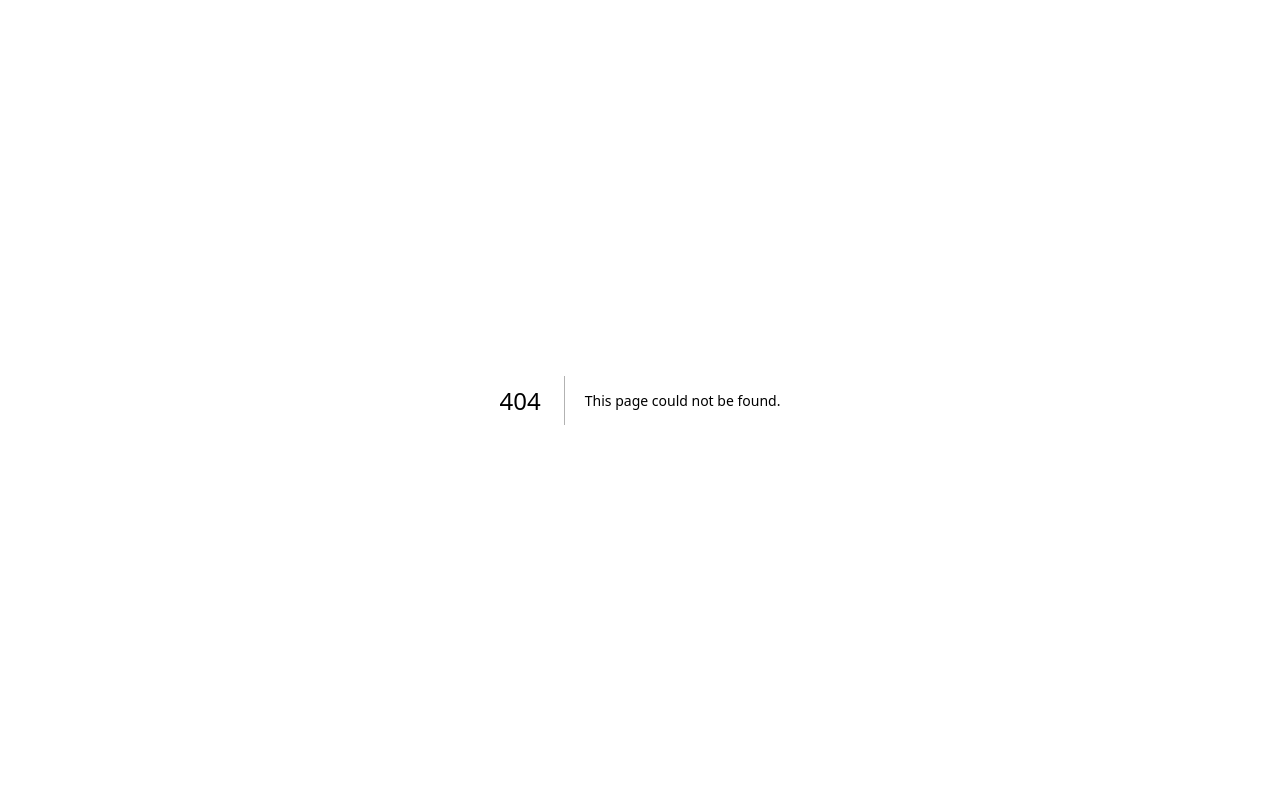
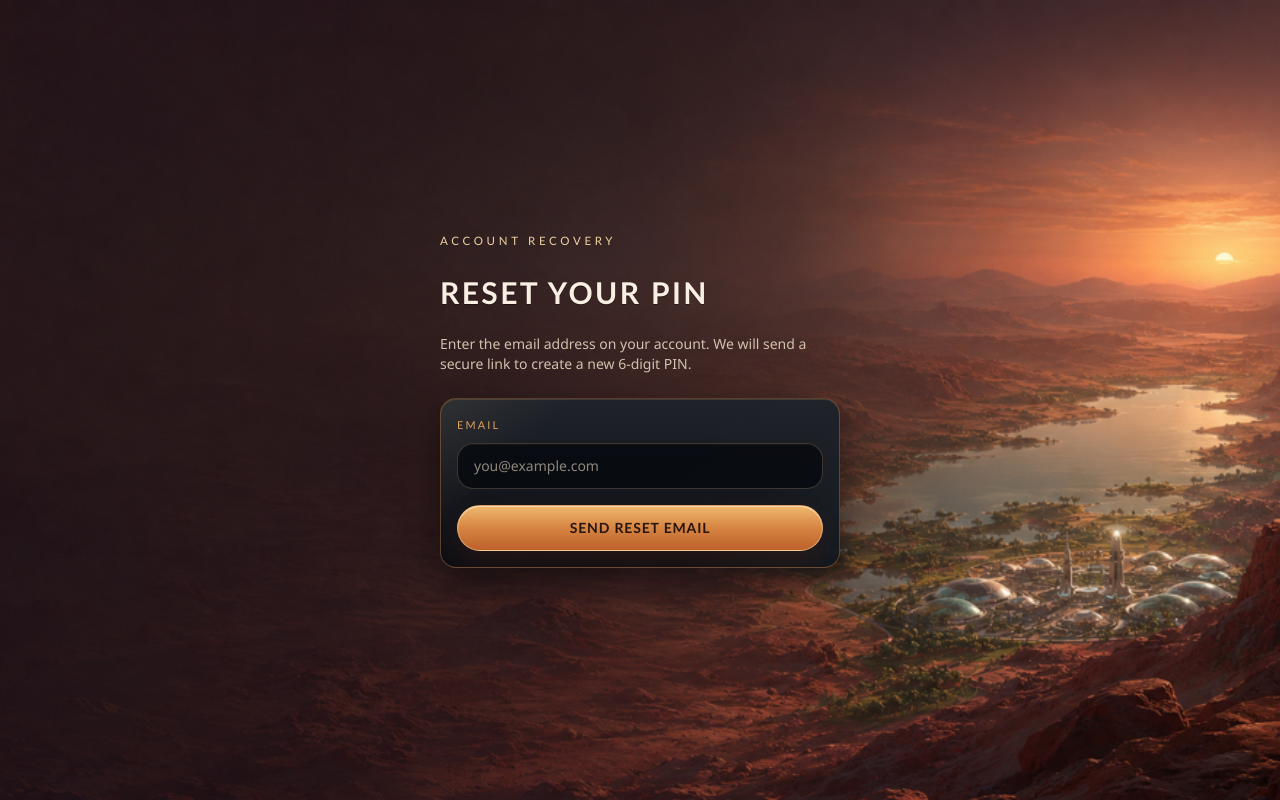
Before and after one commit to Fochizzy/terraforming-mars-stats, a Next.js app: page /forgot-pin in a window 1280 px wide. Before the commit this address had no page. Built offline with nearby package versions, Linux system fonts and the light colour scheme.

Commit message:
Add forgot PIN page

```diff
--- /dev/null
+++ b/src/app/(auth)/forgot-pin/page.tsx
@@ -0,0 +1,16 @@
+import { ForgotPinForm } from '@/features/auth/forgot-pin-form';
+
+export default function ForgotPinPage() {
+  return (
+    <main className="tm-app-shell">
+      <section className="mx-auto flex min-h-screen max-w-md flex-col justify-center gap-6 px-6 py-12 text-stone-100">
+        <p className="tm-display-eyebrow">Account Recovery</p>
+        <h1 className="tm-display-title text-3xl font-bold">Reset Your PIN</h1>
+        <p className="tm-body-copy text-sm">
+          Enter the email address on your account. We will send a secure link to create a new 6-digit PIN.
+        </p>
+        <ForgotPinForm />
+      </section>
+    </main>
+  );
+}
```
